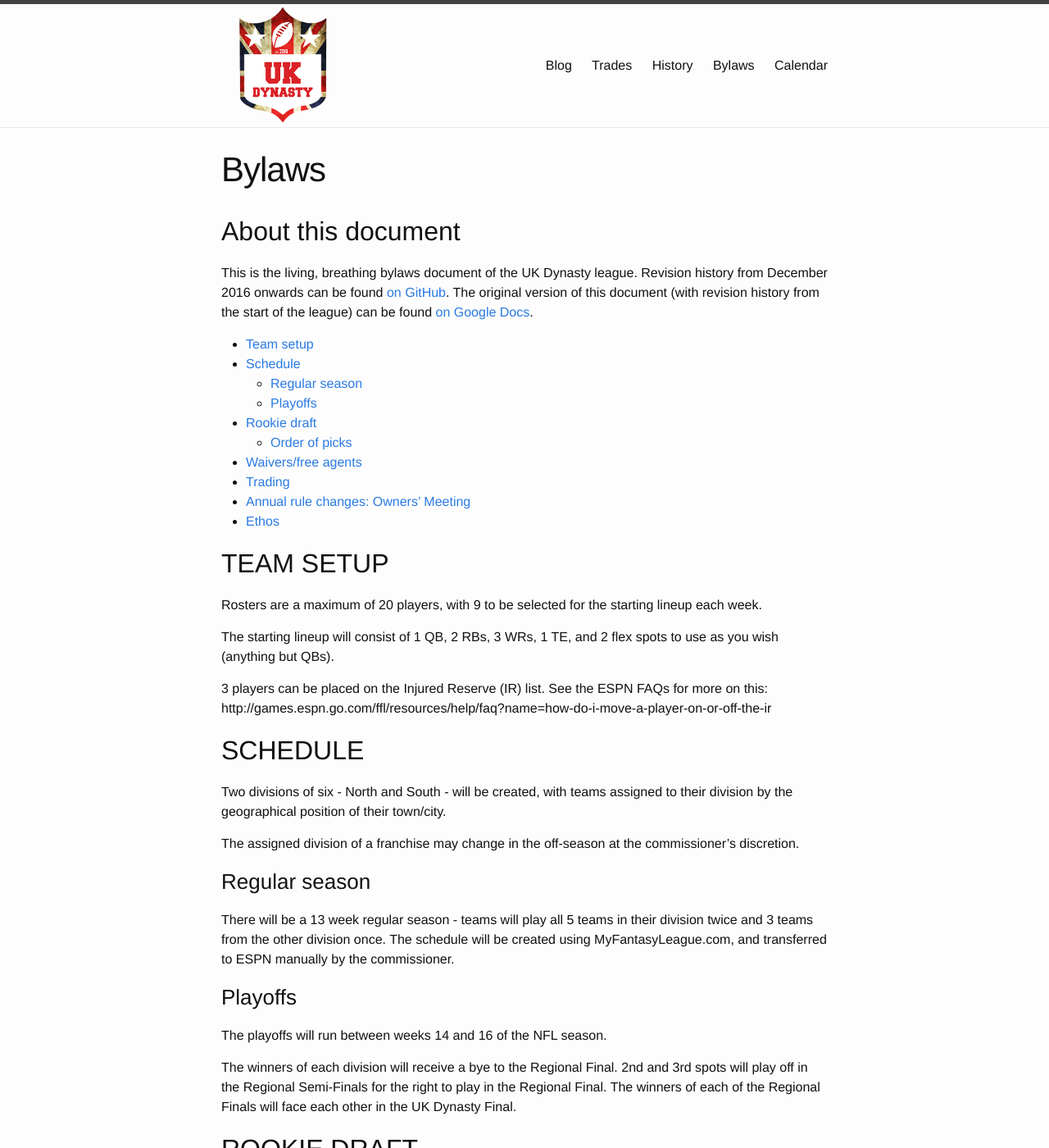
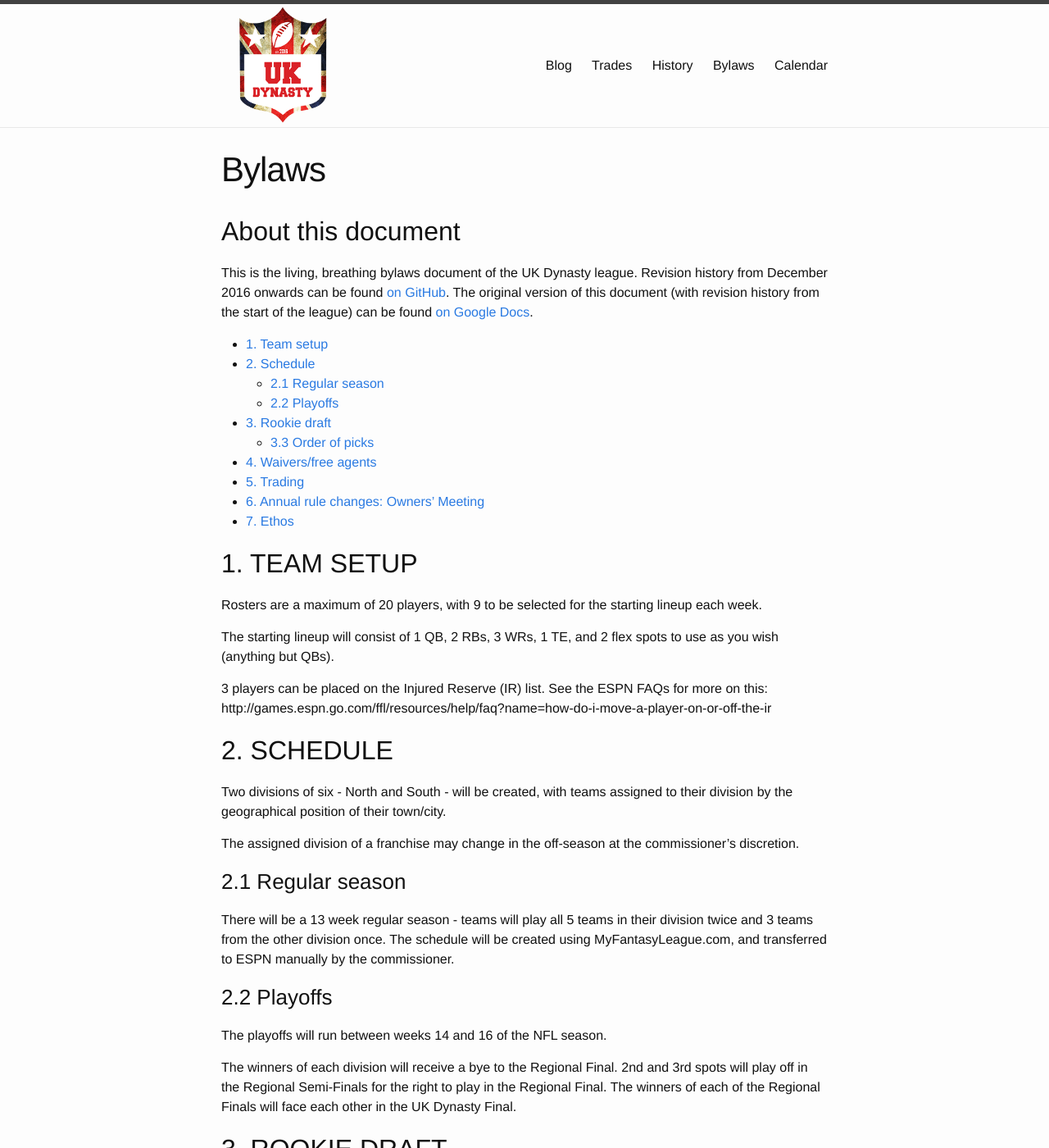
Before and after one commit to UKDynasty/ukdynasty.github.io, a Jekyll site: the page built from bylaws/index.md, in a window 1280 px wide and 1400 px high. Shown: the whole window at 82% size. Built offline with Jekyll 4.4.1, drawn with Linux system fonts in a browser that asks for light colours; some of the changed text lies outside the part shown.

Commit message:
Add section/rule numbering

```diff
--- a/bylaws/index.md
+++ b/bylaws/index.md
@@ -7,18 +7,18 @@ permalink: /bylaws
 
 This is the living, breathing bylaws document of the UK Dynasty league. Revision history from December 2016 onwards can be found [on GitHub](https://github.com/UKDynasty/ukdynasty.github.io/blob/master/bylaws/index.md). The original version of this document (with revision history from the start of the league) can be found [on Google Docs](http://bit.do/UKDynastyLeagueBylaws).
 
-- [Team setup](#team-setup)
-- [Schedule](#schedule)
-    - [Regular season](#regular-season)
-    - [Playoffs](#playoffs)
-- [Rookie draft](#rookie-draft)
-    - [Order of picks](#order-of-picks)
-- [Waivers/free agents](#waiversfree-agents)
-- [Trading](#trading)
-- [Annual rule changes: Owners' Meeting](#annual-rule-changes-owners-meeting)
-- [Ethos](#ethos)
+- [1. Team setup](#team-setup)
+- [2. Schedule](#schedule)
+    - [2.1 Regular season](#regular-season)
+    - [2.2 Playoffs](#playoffs)
+- [3. Rookie draft](#rookie-draft)
+    - [3.3 Order of picks](#order-of-picks)
+- [4. Waivers/free agents](#waiversfree-agents)
+- [5. Trading](#trading)
+- [6. Annual rule changes: Owners' Meeting](#annual-rule-changes-owners-meeting)
+- [7. Ethos](#ethos)
 
-## TEAM SETUP
+## 1. TEAM SETUP
 
 Rosters are a maximum of 20 players, with 9 to be selected for the starting lineup each week.
 
@@ -26,22 +26,22 @@ The starting lineup will consist of 1 QB, 2 RBs, 3 WRs, 1 TE, and 2 flex spots t
 
 3 players can be placed on the Injured Reserve (IR) list. See the ESPN FAQs for more on this: http://games.espn.go.com/ffl/resources/help/faq?name=how-do-i-move-a-player-on-or-off-the-ir
 
-## SCHEDULE
+## 2. SCHEDULE
 
 Two divisions of six - North and South - will be created, with teams assigned to their division by the geographical position of their town/city.
 
 The assigned division of a franchise may change in the off-season at the commissioner’s discretion.
 
-### Regular season
+### 2.1 Regular season
 
 There will be a 13 week regular season - teams will play all 5 teams in their division twice and 3 teams from the other division once. The schedule will be created using MyFantasyLeague.com, and transferred to ESPN manually by the commissioner.
 
-### Playoffs
+### 2.2 Playoffs
 The playoffs will run between weeks 14 and 16 of the NFL season.
 
 The winners of each division will receive a bye to the Regional Final. 2nd and 3rd spots will play off in the Regional Semi-Finals for the right to play in the Regional Final. The winners of each of the Regional Finals will face each other in the UK Dynasty Final.
 
-## ROOKIE DRAFT
+## 3. ROOKIE DRAFT
 
 There will be no separate rookie draft for the inaugural 2016 season. Rookies will be included in the initial startup draft.
 
@@ -55,7 +55,7 @@ From the off-season before season 3 (start of the 2018 season) and beyond, an of
 
 Free agents will not be included in the rookie draft.
 
-### Order of picks
+### 3.1 Order of picks
 
 Rookie draft pick order will be based on the final league and playoff standings, as follows.
 
@@ -80,7 +80,7 @@ In the event of any tie, the following tie-breakers shall be used, in order (rou
 2. Overall points-against
 3. Coin flip
 
-## WAIVERS/FREE AGENTS
+## 4. WAIVERS/FREE AGENTS
 
 The league uses the "Free Agent Auction (Continuous)" system of managing free agents during the season. Each team has a budget of $200 which can be used to bid on free agents throughout the season. The $200 will be assigned to each team on league opening each season (around March 1st). Free agents (all non-drafted players and anybody dropped from rosters) are available to bid on at all times.
 
@@ -92,7 +92,7 @@ For example, if a player is dropped from Team C on Sunday evening in week 3, all
 
 There is more about the waiver process in ESPN's FAQ here: http://games.espn.go.com/ffl/resources/help/faq?name=what-are-waivers
 
-## TRADING
+## 5. TRADING
 
 Trading is suspended from the Thursday before Week 14 (Week 1 of the UK Dynasty playoffs). Trading re-opens the Monday following the NFL Super Bowl. Trades must be accepted (not just proposed) by the deadline to be valid.
 
@@ -118,7 +118,7 @@ Temporary trades or “loan trades” are prohibited. Examples of a temporary tr
 
 Trades must be made with the intention that they are permanent.
 
-## ANNUAL RULE CHANGES: OWNERS’ MEETING
+## 6. ANNUAL RULE CHANGES: OWNERS’ MEETING
 
 The league will accept suggestions for rule changes for the upcoming season/s from the culmination of the UK Dynasty Bowl (end of NFL week 16) until the new season start date (generally March 1st), each season.
 
@@ -126,7 +126,7 @@ Any owner can put forward a suggestion of a rule change, and a poll of all owner
 
 Suggested rule changes can include scoring adjustments, waiver wire rules, league calendar adjustments - anything that is set in ESPN rules or the bylaws is up for debate each and every year.
 
-## ETHOS
+## 7. ETHOS
 
 The aim of UK Dynasty is to be a fun, friendly, active NFL dynasty league that's enjoyable for everyone involved. Try to remain as active as you can, especially during the offseason: one of the best things about dynasty leagues is that they keep you entertained during the long, game-starved summer.
 
```
